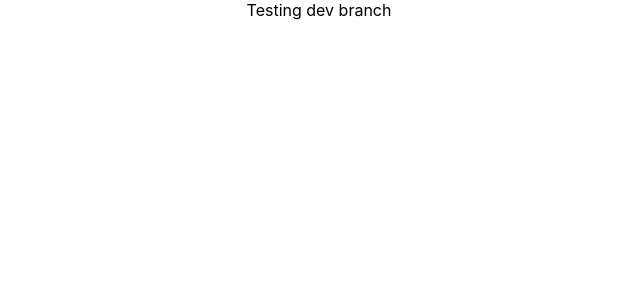
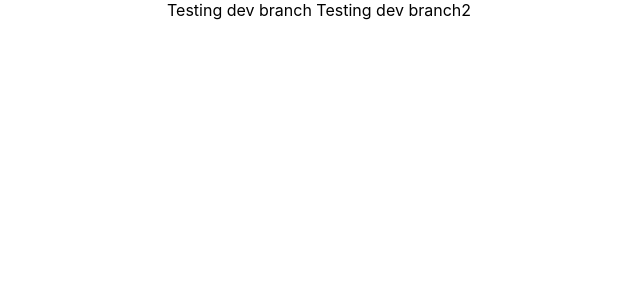
Before and after one commit to e-nie/cra-console, a React (Create React App) app: page / in a window 1280 px wide. Shown: the top 300 px of the page, without its empty margins (321-961 px from the left). Built offline with nearby package versions, Linux system fonts and the light colour scheme.

Commit message:
testing dev branch2

```diff
--- a/src/App.tsx
+++ b/src/App.tsx
@@ -5,6 +5,7 @@ function App() {
     return (
         <div className = "App">
             Testing dev branch
+            Testing dev branch2
         </div>
     );
 }
```
